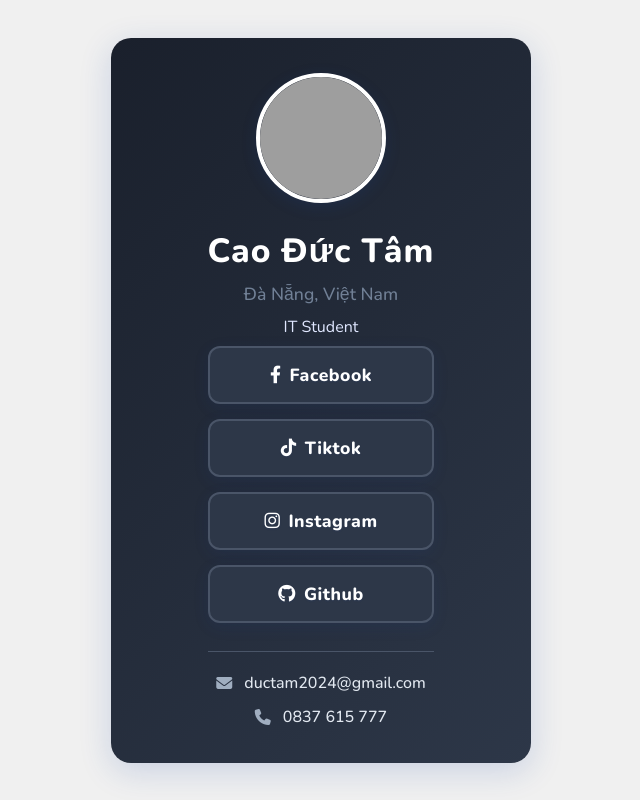
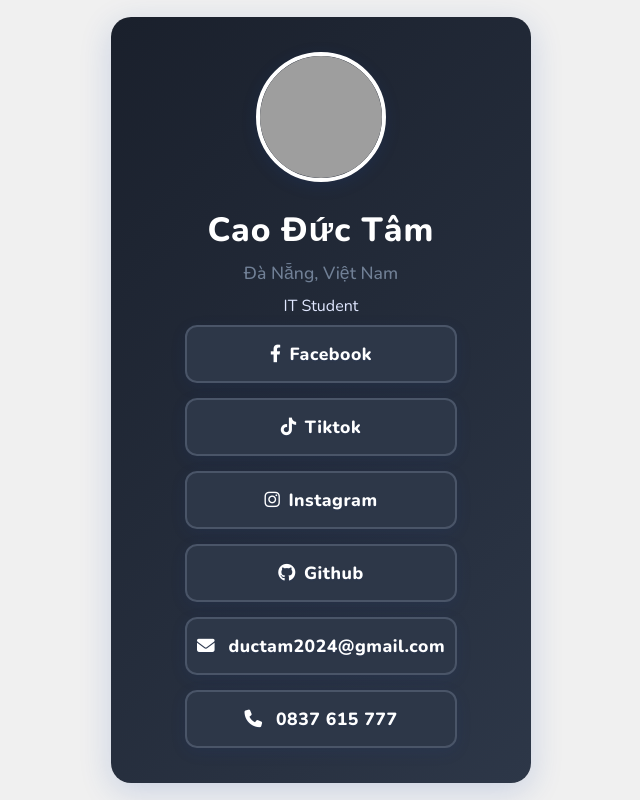
Before and after one commit to caoductam/PersonalSocialPage, a plain HTML site: page index.html in a window 1280 px wide. Shown: the whole page, without its empty margins (319-959 px from the left). Drawn offline with nearby package versions, Linux system fonts and the light colour scheme; grey boxes are pictures that could not be loaded.

Commit message:
initial commit

```diff
--- a/index.html
+++ b/index.html
@@ -1,8 +1,7 @@
 <!DOCTYPE html>
-<html lang="vi">
+<html lang="en">
 
 <head>
-    <meta charset="UTF-8">
     <title>Personal Social Page - CDT</title>
     <link rel="stylesheet" href="style.css">
     <link rel="preconnect" href="https://fonts.googleapis.com">
@@ -10,19 +9,17 @@
     <link href="https://fonts.googleapis.com/css2?family=Nunito:ital,wght@0,200..1000;1,200..1000&display=swap"
         rel="stylesheet">
     <link rel="stylesheet" href="https://cdnjs.cloudflare.com/ajax/libs/font-awesome/6.4.2/css/all.min.css">
-    <meta name="viewport" content="width=device-width, initial-scale=1.0" />
+    <meta name="viewport" content="width=device-width, initial-scale=1" />
 </head>
 
 <body>
     <div class="container">
-        <img src="profile.png" alt="Ảnh đại diện của Cao Đức Tâm">
+        <img src="profile.png" alt="">
         <div class="information-container">
 
             <h1 class="name">Cao Đức Tâm</h1>
             <h3 class="address">Đà Nẵng, Việt Nam</h3>
             <p>IT Student</p>
-
-            <!-- CÁC NÚT LIÊN KẾT MẠNG XÃ HỘI -->
             <div class="buttons-container">
                 <a href="https://www.facebook.com/tam.cd.2004" target="_blank"><i
                         class="fa-brands fa-facebook-f"></i>Facebook</a>
@@ -30,21 +27,17 @@
                         class="fa-brands fa-tiktok"></i>Tiktok</a>
                 <a href="#" target="_blank"><i class="fa-brands fa-instagram"></i>Instagram</a>
                 <a href="https://github.com/caoductam" target="_blank"><i class="fa-brands fa-github"></i>Github</a>
+                <a href="mailto:ductam2024@gmail.com" class="contact-item">
+                    <i class="fa-solid fa-envelope"></i>
+                    <span>ductam2024@gmail.com</span>
+                </a>
+                <a href="tel:0837615777" class="contact-item">
+                    <i class="fa-solid fa-phone"></i>
+                    <span>0837 615 777</span>
+                </a>
             </div>
+        </div>
 
-            <!-- KHU VỰC THÔNG TIN LIÊN HỆ RIÊNG BIỆT -->
-            <div class="contact-details">
-                <div class="contact-item">
-                    <i class="fa-solid fa-envelope"></i>
-                    <a href="mailto:ductam2024@gmail.com">ductam2024@gmail.com</a>
-                </div>
-                <div class="contact-item">
-                    <i class="fa-solid fa-phone"></i>
-                    <a href="tel:0837615777">0837 615 777</a>
-                </div>
-            </div>
-
-        </div>
     </div>
     <script src="script.js"></script>
 </body>
--- a/style.css
+++ b/style.css
@@ -109,8 +109,7 @@
 
 .buttons-container a:hover {
     background: #4a5568;
-    color: #e2e8f0;
-    /* Màu chữ khi hover */
+    color: #e2e8f0; /* Màu chữ khi hover */
     border-color: #718096;
     box-shadow: 0 8px 24px rgba(30, 71, 167, 0.18);
     transform: translateY(-2px) scale(1.04);
@@ -163,47 +162,3 @@
         padding: 16px 10px;
     }
 }
-
-
-/* Dán đoạn mã này vào cuối file style.css của bạn */
-
-.contact-details {
-    display: flex;
-    flex-direction: column;
-    gap: 12px;
-    margin-top: 20px;
-    /* Tạo khoảng cách với các nút ở trên */
-    padding-top: 20px;
-    /* Tạo khoảng cách với đường kẻ */
-    border-top: 1px solid #4a5568;
-    /* Đường kẻ ngang để phân tách */
-    width: 100%;
-    align-items: center;
-}
-
-.contact-item {
-    display: flex;
-    align-items: center;
-    gap: 12px;
-}
-
-.contact-item i {
-    color: #a0aec0;
-    /* Màu icon xám nhạt */
-    font-size: 1rem;
-}
-
-.contact-item a {
-    color: #e2e8f0;
-    /* Màu chữ sáng */
-    text-decoration: none;
-    font-size: 1rem;
-    font-weight: 500;
-    transition: color 0.2s;
-}
-
-.contact-item a:hover {
-    color: #ffffff;
-    /* Sáng hơn khi hover */
-    text-decoration: underline;
-}
```
